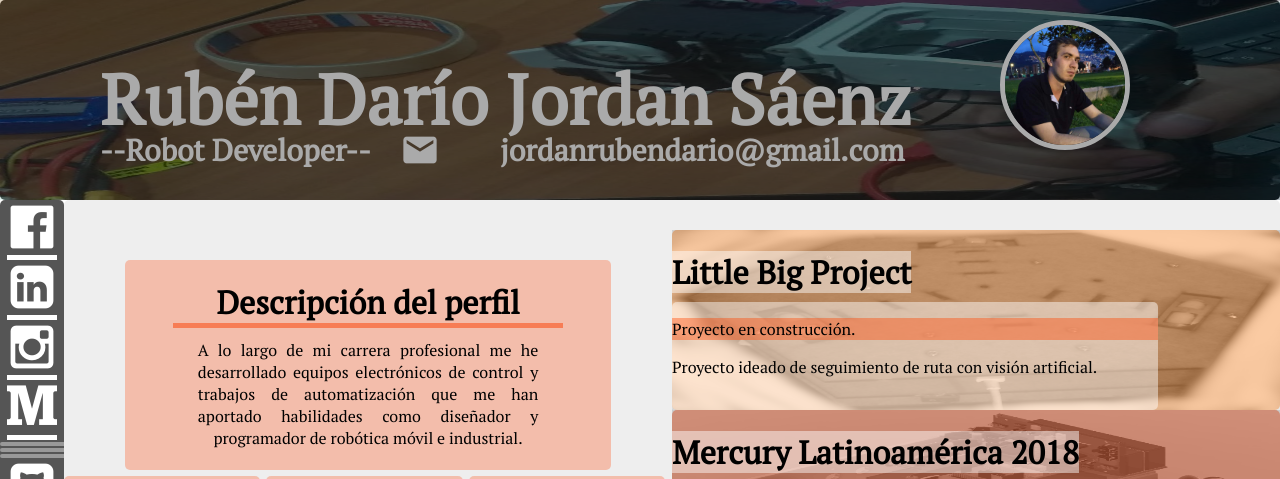
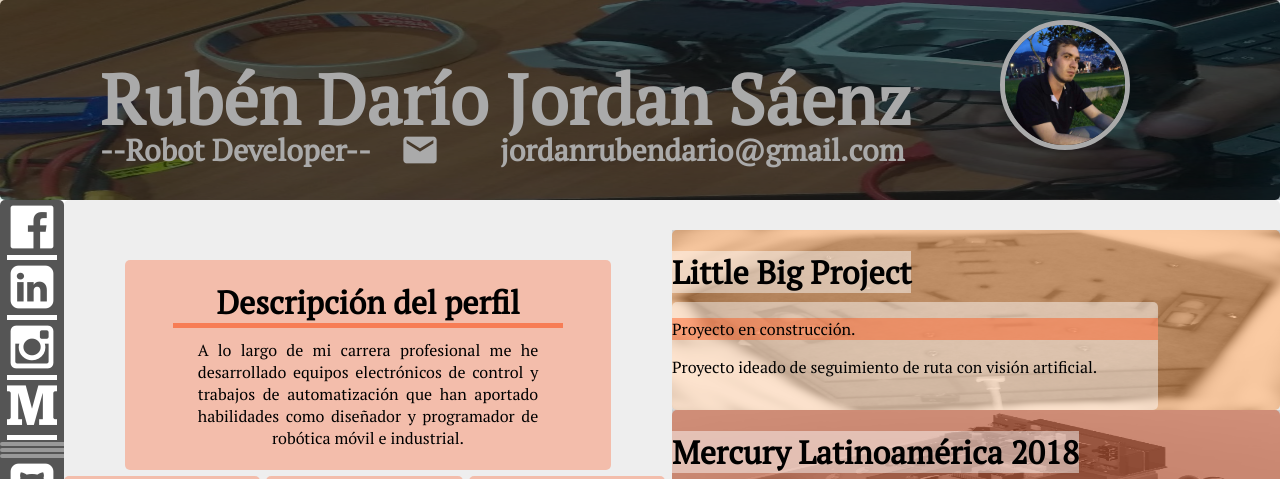
Before and after one commit to RubenRobotDev/Portafolio, a plain HTML site: page index.html in a window 1280 px wide. Shown: the top 479 px of the page. Drawn offline with nearby package versions, Linux system fonts and the light colour scheme.

Commit message:
correcion de error de redaccion

```diff
--- a/index.html
+++ b/index.html
@@ -45,7 +45,7 @@
         <div class="perfil">
           <h1>Descripción del perfil</h1>
           <p>A lo largo de mi carrera profesional me he desarrollado equipos electrónicos de control
-             y trabajos de automatización que me han aportado habilidades como diseñador
+             y trabajos de automatización que han aportado habilidades como diseñador
              y programador de robótica móvil e industrial.
            </p>
         </div>
```
